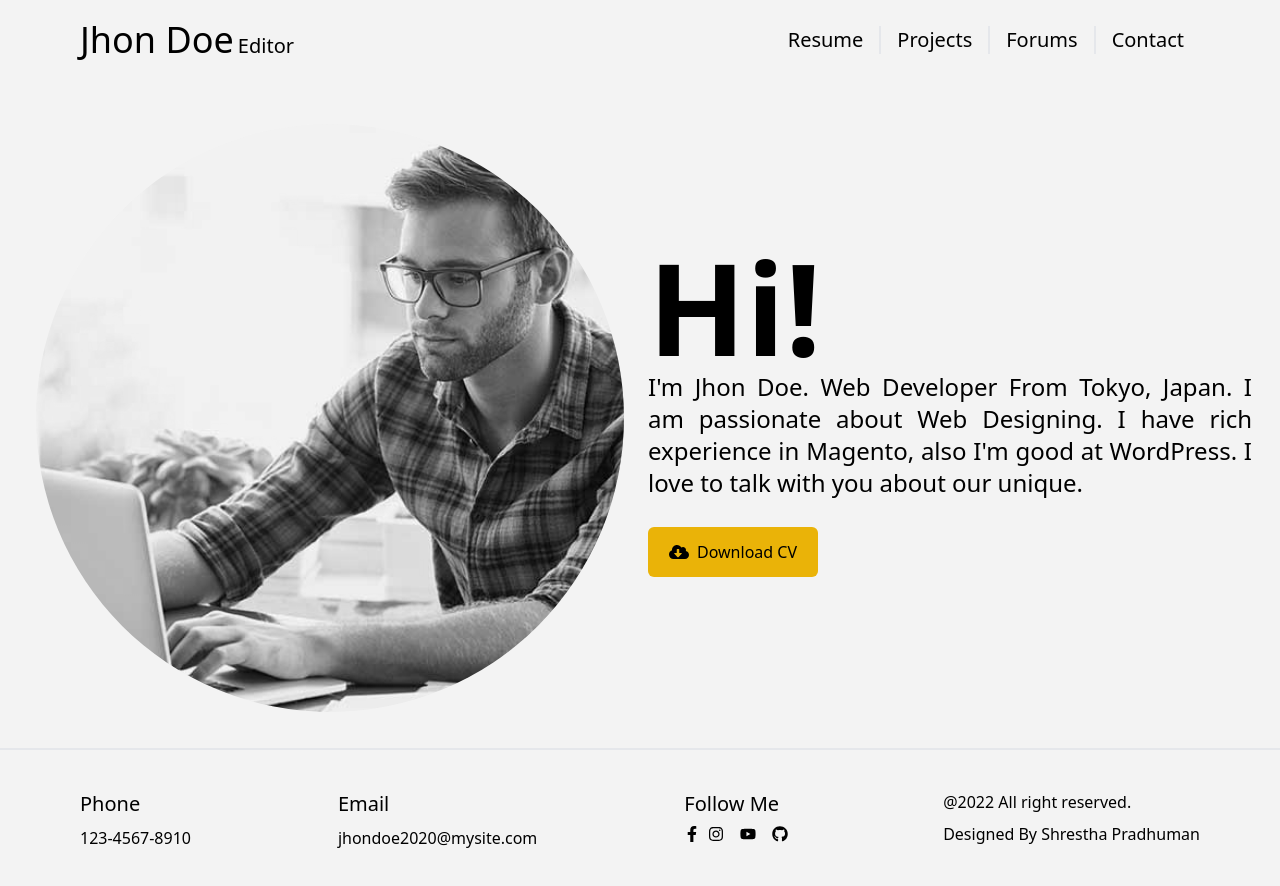
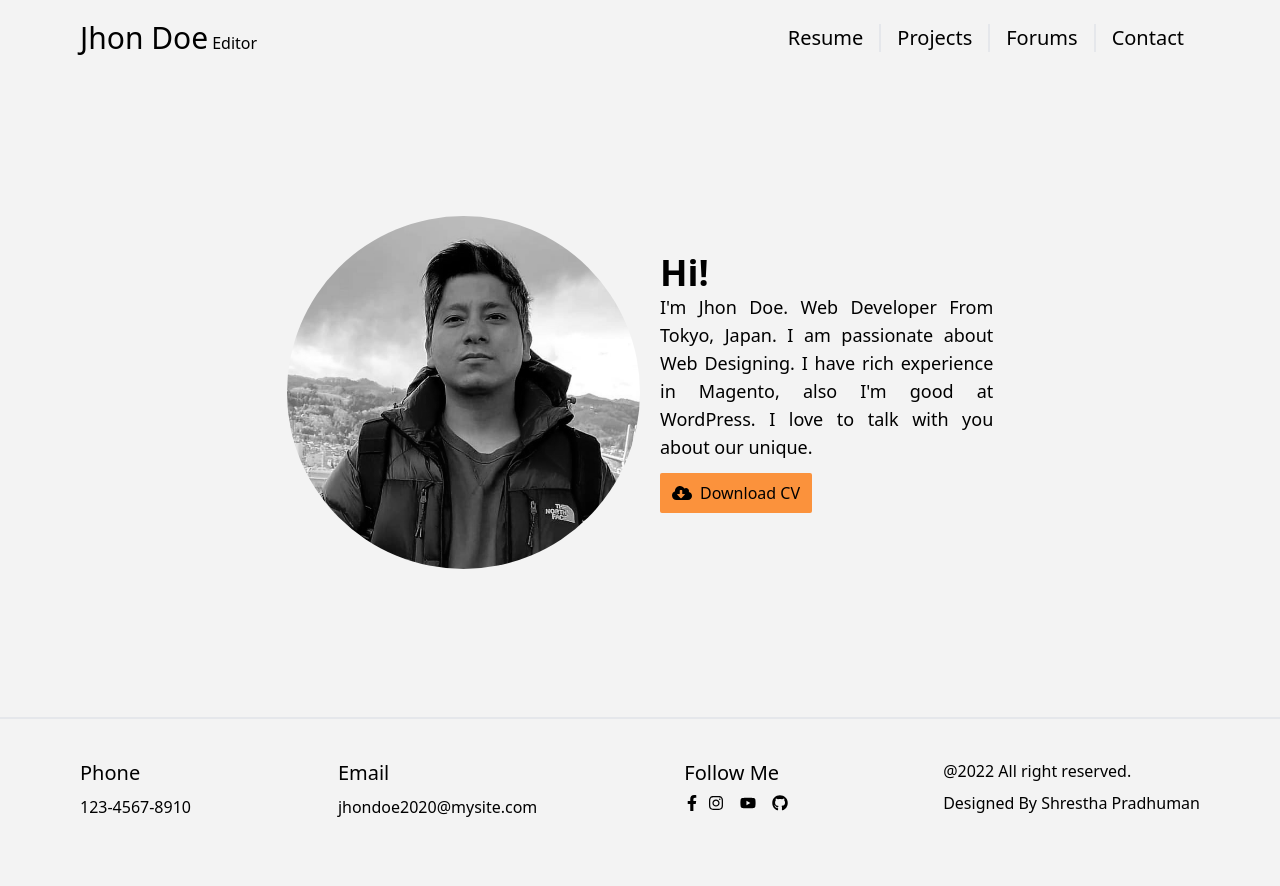
Before and after one commit to shresthapradhuman/resume-portfolio, a Next.js app: page / in a window 1280 px wide. Shown: the top 886 px of the page. Built offline with nearby package versions, Linux system fonts and the light colour scheme.

Commit message:
fixed header contact and resume page

```diff
--- a/components/ContactForm.js
+++ b/components/ContactForm.js
@@ -60,7 +60,7 @@ export default function ContactForm() {
         name="contact"
         data-netlify="true"
         data-netlify-honeypot="bot-field"
-        className="xl:basis-6/12 basis-full py-10"
+        className="xl:basis-6/12 basis-full mt-5"
       >
         <div>
           <Field type="hidden" name="form-name" />
@@ -113,7 +113,7 @@ export default function ContactForm() {
             <ErrorMessage name="message" />
           </div>
         </div>
-        <button className="py-2 px-4 bg-indigo-600 text-xl text-white rounded-sm"type="submit">Send Message</button>
+        <button className="py-2 px-4 bg-orange-400 text-xl font-medium rounded-md"type="submit">Send Message</button>
       </Form>
     </Formik>
   );
--- a/components/Header.js
+++ b/components/Header.js
@@ -22,10 +22,10 @@ const Header = () => {
           }`}
         >
           <span
-            className="mobile-close absolute top-6 right-10 cursor-pointer lg:hidden"
+            className="mobile-close absolute top-6 right-5 cursor-pointer lg:hidden"
             onClick={handleMobile}
           >
-            <FaTimes size="30px" />
+            <FaTimes size="25px" />
           </span>
           <div className="mobile-nav relative top-1/4 w-full text-center mt-7">
             {menu.map((item, key) => (
@@ -47,8 +47,8 @@ const Header = () => {
         <div className="brand">
           <Link href="/">
             <a>
-              <span className="name text-4xl">{header.name}</span>
-              <span className="role text-xl font-light ml-1">
+              <span className="name text-2xl lg:text-3xl font-medium">{header.name}</span>
+              <span className="role text-base font-light ml-1">
                 {header.role}
               </span>
             </a>
@@ -58,7 +58,7 @@ const Header = () => {
           className="hamburger cursor-pointer lg:hidden"
           onClick={handleMobile}
         >
-          <FaBars size="30px" />
+          <FaBars size="25px" />
         </span>
         <div className="nav hidden lg:flex lg:flex-row">
           {menu.map((item, key) => (
--- a/data/setting.js
+++ b/data/setting.js
@@ -30,7 +30,7 @@ export const follow = [
 
 export const profileImage = {
   alt: "profile image",
-  filename: "profile.jpg",
+  filename: "profile.webp",
 };
 
 export const about =
--- a/pages/contact.js
+++ b/pages/contact.js
@@ -4,7 +4,9 @@ import { Formik, Form, Field, ErrorMessage } from "formik";
 import ContactForm from "../components/ContactForm";
 
 const Contact = () => {
-  let router = useRouter();
+  const router = useRouter();
+  let route = router.route.replace("/", "");
+  let breadcrumbs = route.split(" ");
   const encode = (data) => {
     return Object.keys(data)
       .map(
@@ -57,13 +59,15 @@ const Contact = () => {
   return (
     <>
       <section className="w-full xl:px-20 px-5 py-5">
-        <h2 className="title text-l font-medium mb-10 capitalize">
+        <h2 className="title text-l font-light my-5 capitalize">
           <Link href="/">
             <a>home</a>
           </Link>
-          <Link href={router.pathname}>
-            <a>{router.pathname}</a>
-          </Link>
+          {breadcrumbs.map((item, key) => (
+            <Link href={`/${item}`} key={key}>
+              <a>{` / ${item}`}</a>
+            </Link>
+          ))}
         </h2>
         <div className="contact-wrapper">
           <h2 className="text-4xl font-medium mb-2">Get In Touch</h2>
--- a/pages/index.js
+++ b/pages/index.js
@@ -15,32 +15,29 @@ export default function Home() {
         <meta name="description" content="Resume Portfolio, Bloging Site" />
         <link rel="icon" href="/favicon.ico" />
       </Head>
-      <section className="about container lg:container mx-auto my-2 flex lg:items-center flex-wrap p-5">
-        <figure className="basis-full mt-4 px-4 lg:basis-6/12 order-2 grayscale p-2">
+      <section className="about px-5 py-5 w-full lg:w-full xl:w-7/12 lg:mx-auto lg:flex lg:items-center lg:justify-center lg:my-20 xl:my-32">
+        <section className="mb-5 lg:basis-6/12 lg:order-2 lg:pl-5">
+          <span className="text-4xl font-semibold">Hi!</span>
+          <p className="text-lg font-light mb-3 text-justify">{about}</p>
+          <button className="bg-orange-400 py-2 px-3 rounded-sm">
+            <Link href="/">
+              <a className="flex items-center text-base font-medium"target="_blank">
+                <FaCloudDownloadAlt className="mr-2 text-xl" />
+                Download CV
+              </a>
+            </Link>
+          </button>
+        </section>
+        <figure className="lg:basis-6/12">
           <Image
             src={`/images/${profileImage.filename}`}
             alt={profileImage.alt}
             width="300"
             height="300"
             layout="responsive"
-            className="w-full object-cover rounded-full"
+            className="w-full object-cover grayscale object-center lg:rounded-full"
           />
         </figure>
-        <section className="lg:basis-6/12 lg:order-2 lg:pl-2 p-2">
-          <span className="lg:text-9xl text-5xl font-bold">Hi!</span>
-          <p className="lg:text-2xl text-xl font-light text-justify">{about}</p>
-          <button className="bg-yellow-500 p-4 mt-7 lg:px-5 lg:py-3 border border-transparent rounded-md hover:bg-yellow-600">
-            <Link href="/">
-              <a
-                className="flex items-center text-base font-medium"
-                target="_blank"
-              >
-                <FaCloudDownloadAlt size="20" className="mr-2" />
-                Download CV
-              </a>
-            </Link>
-          </button>
-        </section>
       </section>
     </>
   );
--- a/pages/resume.js
+++ b/pages/resume.js
@@ -6,15 +6,19 @@ import { Skills } from "../section/Skills";
 
 const Resume = () => {
   const router = useRouter();
+  let route = router.route.replace("/", "");
+  let breadcrumbs = route.split(" ");
   return (
-    <section className="resume w-full px-5 xl:px-20 py-5">
-      <h2 className="title text-l font-medium mb-10 capitalize">
+    <section className="resume w-full  px-5 xl:px-20 py-5">
+      <h2 className="title text-l font-light my-5 capitalize">
         <Link href="/">
           <a>home</a>
         </Link>
-        <Link href={router.route}>
-          <a>{router.route}</a>
-        </Link>
+        {breadcrumbs.map((item, key) => (
+          <Link href={`/${item}`} key={key}>
+            <a>{` / ${item}`}</a>
+          </Link>
+        ))}
       </h2>
       <Experience />
       <Education />
--- a/section/Education.js
+++ b/section/Education.js
@@ -2,18 +2,20 @@ import { education } from "../data/setting";
 
 export const Education = () => {
   return (
-    <div className="education my-10">
-      <span className="title text-4xl font-medium block mb-10 border-b-2 py-2">
+    <div className="education my-5">
+      <h2 className="title text-xl lg:text-2xl lg:font-medium  mb-4 pb-2 border-b-2">
         Education
-      </span>
+      </h2>
       <ul>
         {education.map((item, key) => (
-          <li key={key} className="xl:px-10 px-5 py-5 shadow mb-4 last:mb-0">
-            <span className="block text-2xl font-medium mb-2">
+          <li key={key} className="mb-4">
+            <h2 className="mb-2 text-base lg:text-lg font-normal">
               {item.school}
+            </h2>
+            <span className="font-medium text-sm mb-2 block">{`${item.from} ~ ${item.to}`}</span>
+            <span className="font-light text-base pb-2">
+              {item.description}
             </span>
-            <span className="block text-base mb-2">{`${item.from} ~ ${item.to}`}</span>
-            <span className="block text-xl font-light">{item.description}</span>
           </li>
         ))}
       </ul>
--- a/section/Experience.js
+++ b/section/Experience.js
@@ -3,15 +3,15 @@ import { working } from "../data/setting";
 export const Experience = () => {
   return (
     <div className="experience">
-      <span className="title font-medium text-4xl block mb-5 border-b-2 py-2       ">
+      <h2 className="title text-xl lg:text-2xl lg:font-medium  mb-4 pb-2 border-b-2">
         Experience
-      </span>
+      </h2>
       <ul>
         {working.map((item, key) => (
-          <li key={key} className="xl:px-10 px-5 py-5 shadow mb-4 last:mb-0">
-            <span className="block text-2xl font-medium mb-2">{item.work}</span>
-            <span className="block text-base mb-2">{`${item.from} ~ ${item.to}`}</span>
-            <span className="block text-xl font-light">{item.description}</span>
+          <li key={key} className="mb-4">
+            <h2 className="mb-2 text-base lg:text-lg font-normal">{item.work}</h2>
+            <span className="font-medium text-sm mb-2 block">{`${item.from} ~ ${item.to}`}</span>
+            <p className="font-light text-base pb-2">{item.description}</p>
           </li>
         ))}
       </ul>
--- a/section/Skills.js
+++ b/section/Skills.js
@@ -8,15 +8,15 @@ const StarRatings = dynamic(() => import("react-star-ratings"), {
 
 export const Skills = () => {
   return (
-    <div className="my-10 flex flex-wrap justify-between w-full">
-      <div className="lg:basis-6/12 basis-full">
-        <h2 className="text-4xl font-medium block mb-2 py-2">Coding</h2>
-        <div className="flex">
-          <div className="basis-full">
+    <div className="">
+      <div className="">
+        <h2 className="text-xl lg:text-2xl lg:font-medium  mb-4 pb-2 border-b-2">
+          Coding
+        </h2>
         <ul>
           {coding.map((item, key) => (
-                <li className="px-2 py-2" key={key}>
-                  <span className="block text-left py-2">{item.title}</span>
+            <li className="py-2" key={key}>
+              <h2 className="font-light py-2 text-sm capitalize">{item.title}</h2>
               <Progress
                 percent={item.percent}
                 status="active"
@@ -32,16 +32,14 @@ export const Skills = () => {
           ))}
         </ul>
       </div>
-        </div>
-      </div>
-      <div className="lg:basis-6/12 basis-full lg:pl-10 pb-10 lg:pb-0">
-        <h2 className="text-4xl font-medium block py-2">Langauge</h2>
-        <div className="flex">
-          <div className="basis-full">
+      <div className="mt-5">
+        <h2 className="text-xl lg:text-2xl lg:font-medium  mb-4 pb-2 border-b-2">
+          Langauge
+        </h2>
         <ul>
           {language.map((item, key) => (
             <li key={key} className="flex flex-col py-2">
-                  <span className="my-4 uppercase">{item.title}</span>
+              <span className="my-4 font-light capitalize text-sm">{item.title}</span>
               <StarRatings
                 rating={item.rating}
                 numberOfStars={10}
@@ -55,7 +53,5 @@ export const Skills = () => {
         </ul>
       </div>
     </div>
-      </div>
-    </div>
   );
 };
```
Also changed, not shown: components/Footer.js (+6 -2 lines). Lines whose indentation alone changed are shown as unchanged.
